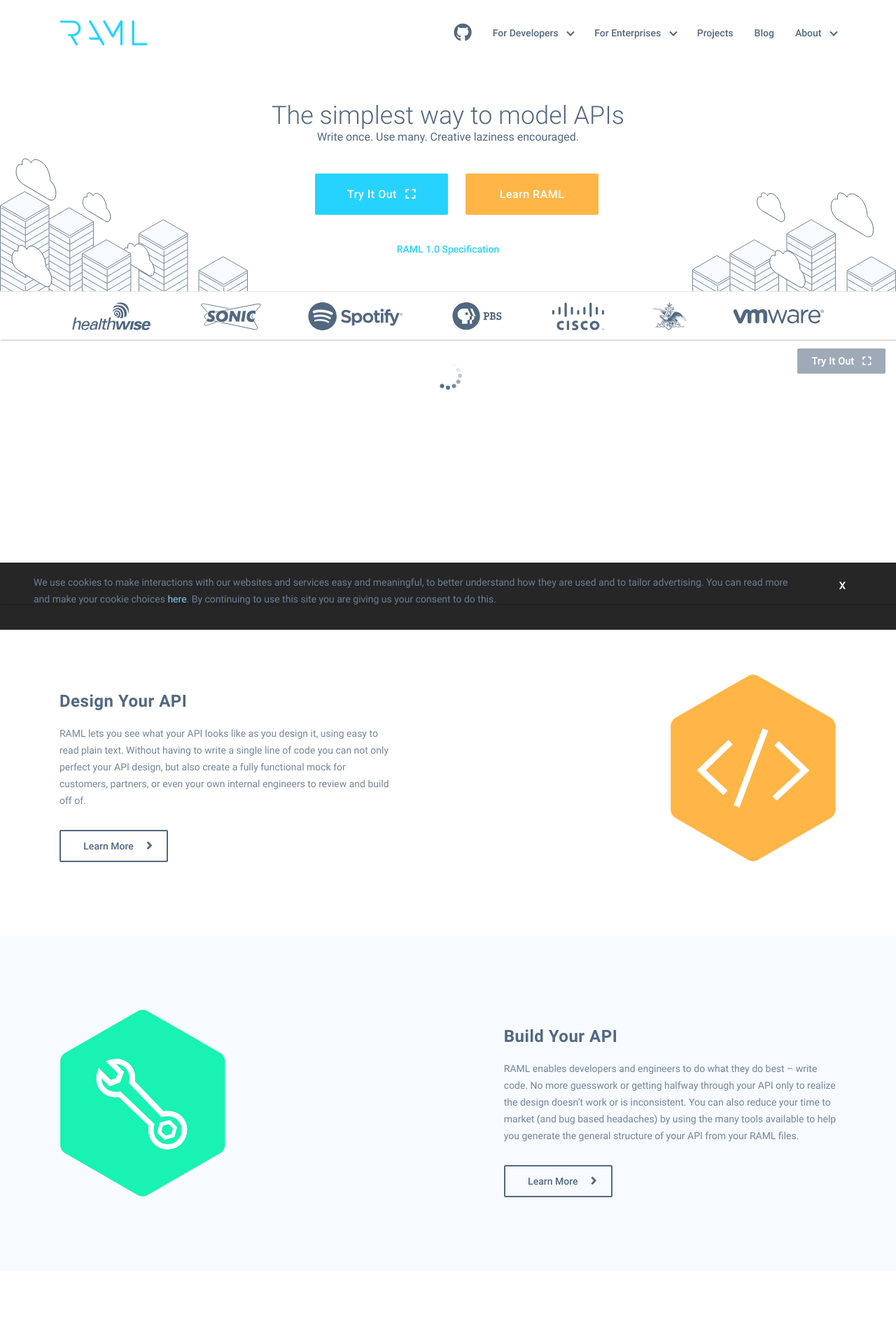
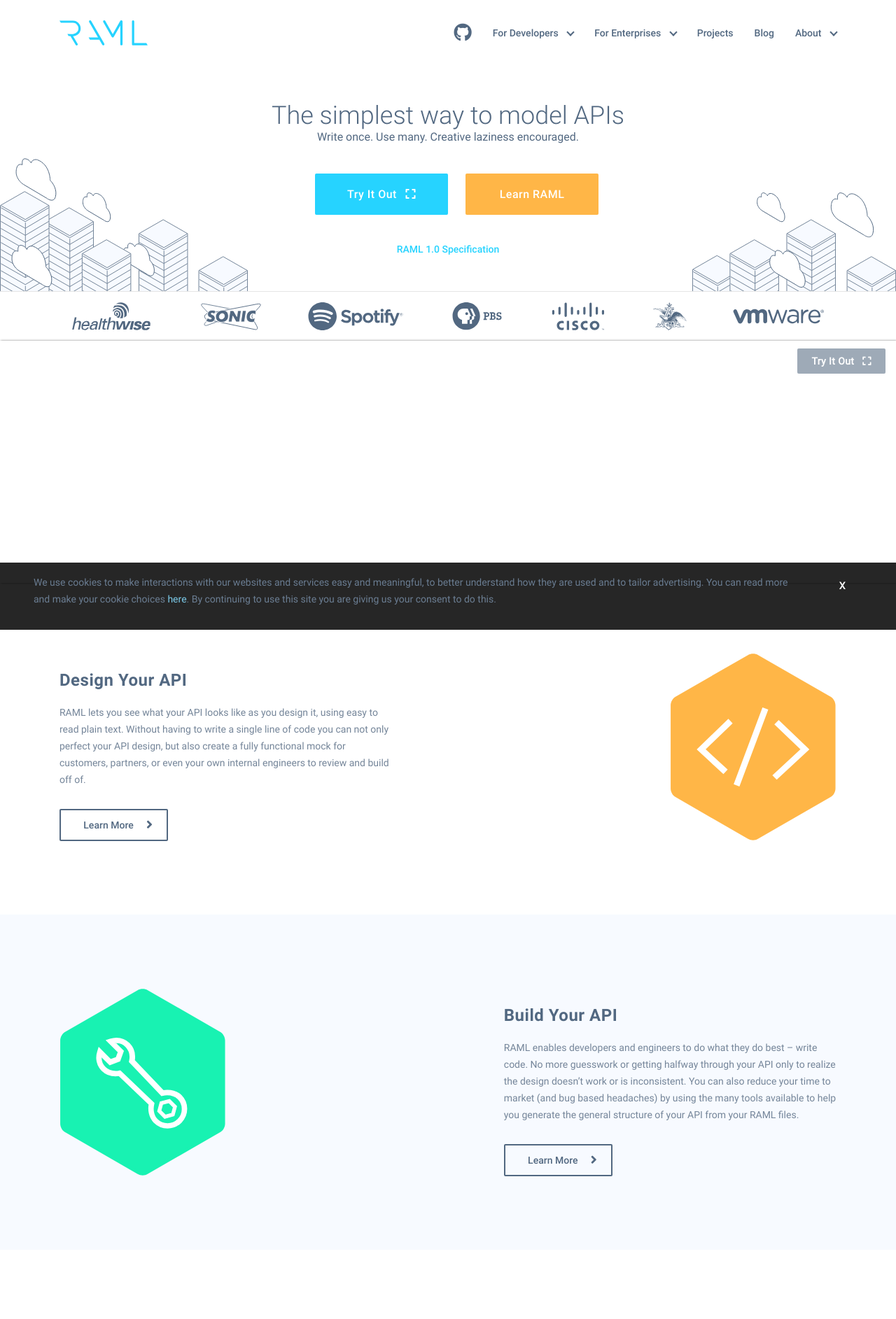
Before and after one commit to raml-org/raml-org, a Jekyll site: the page built from index.html, in a window 1280 px wide. Shown: the top 1885 px of the page at 70% size. Built offline with Jekyll 4.4.1, drawn with Linux system fonts in a browser that asks for light colours; nearby versions of some CDN libraries; a script that is not in the unit is left out.

Commit message:
Remove loading circle from editor

```diff
--- a/index.html
+++ b/index.html
@@ -37,20 +37,6 @@
       <a class="pull-right d-sm-none d-md-block playground-btn try-it-out-btn" href="">Try It Out <i class="fas fa-expand"></i></a>
       <div class="col-md-12 col-sm-12 editor-block padd_00">
         <div id="container" style="width:100%;height:346px;">
-          <div class="sk-fading-circle">
-            <div class="sk-circle1 sk-circle"></div>
-            <div class="sk-circle2 sk-circle"></div>
-            <div class="sk-circle3 sk-circle"></div>
-            <div class="sk-circle4 sk-circle"></div>
-            <div class="sk-circle5 sk-circle"></div>
-            <div class="sk-circle6 sk-circle"></div>
-            <div class="sk-circle7 sk-circle"></div>
-            <div class="sk-circle8 sk-circle"></div>
-            <div class="sk-circle9 sk-circle"></div>
-            <div class="sk-circle10 sk-circle"></div>
-            <div class="sk-circle11 sk-circle"></div>
-            <div class="sk-circle12 sk-circle"></div>
-          </div>
         </div>
       </div>
     </div>
```
